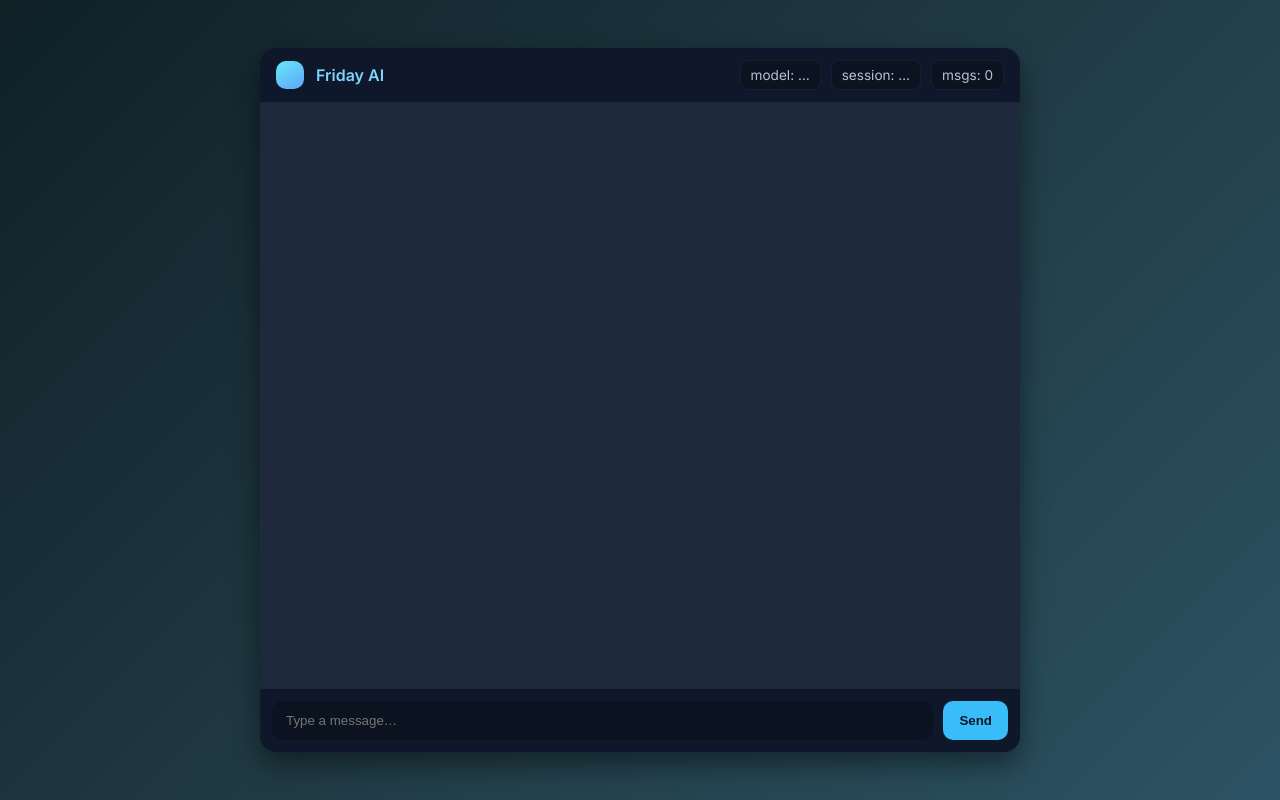
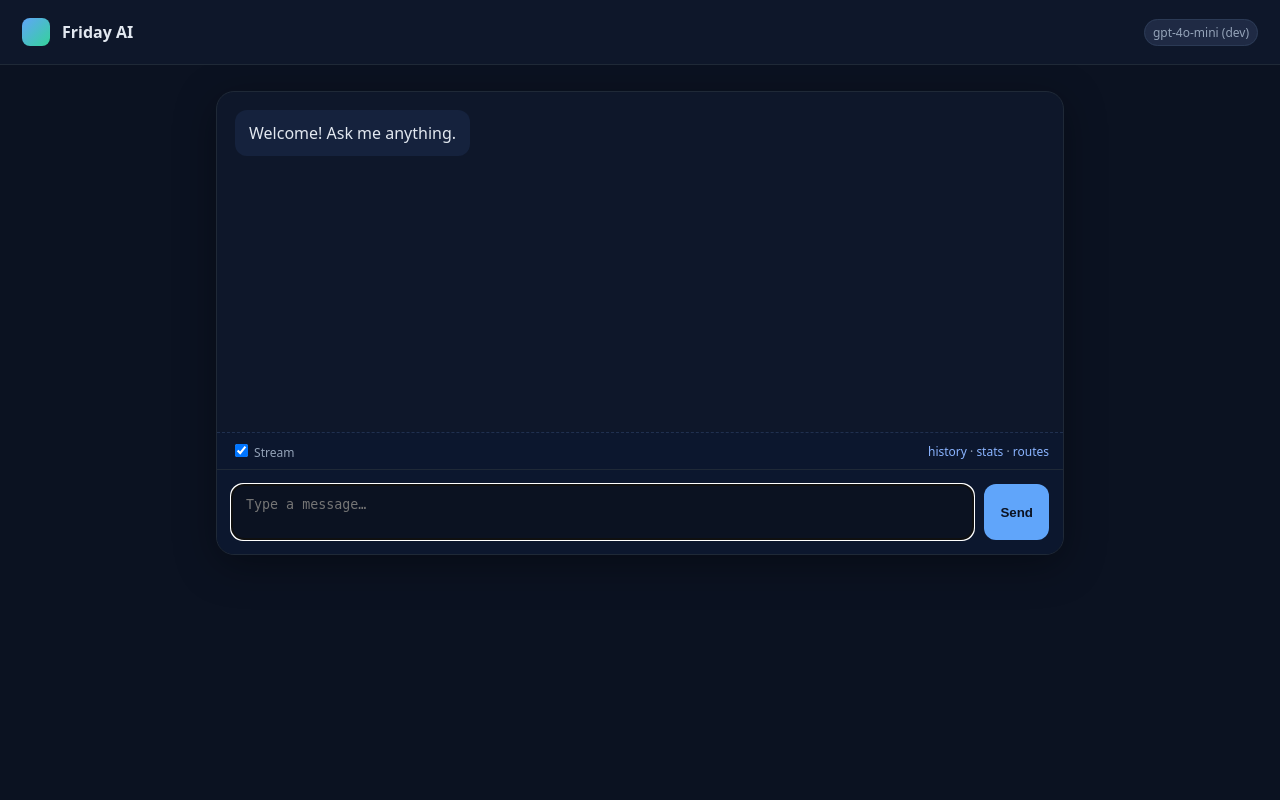
Before and after one commit to goatman88/friday_full_bundle, a Flask app: page /chat in a window 1280 px wide. Run offline with Flask 3, Linux system fonts and the light colour scheme; data that the repository does not hold is empty.

Commit message:
Update chat.html

```diff
--- a/templates/chat.html
+++ b/templates/chat.html
@@ -1,132 +1,158 @@
-<!DOCTYPE html>
+<!doctype html>
 <html lang="en">
 <head>
-  <meta charset="UTF-8" />
-  <meta name="viewport" content="width=device-width, initial-scale=1.0"/>
+  <meta charset="utf-8"/>
+  <meta name="viewport" content="width=device-width, initial-scale=1"/>
   <title>{{ title or "Friday AI" }}</title>
-  <link href="https://fonts.googleapis.com/css2?family=Inter:wght@400;600&display=swap" rel="stylesheet">
   <style>
-    :root {
-      --bg1:#0f2027; --bg2:#203a43; --bg3:#2c5364;
-      --panel:#1e293b; --panel-dark:#0f172a;
-      --text:#f1f5f9; --bot:#334155; --user:#38bdf8; --userText:#0f172a;
-      --muted:#94a3b8;
-    }
+    :root { --bg:#0b1221; --panel:#0e172a; --ink:#e2e8f0; --muted:#94a3b8; --brand:#60a5fa; --chip:#1f2a44; }
     *{box-sizing:border-box}
-    body{
-      margin:0; font-family:Inter,system-ui,-apple-system,Segoe UI,Roboto,Helvetica,Arial,sans-serif;
-      background: linear-gradient(135deg, var(--bg1), var(--bg2), var(--bg3));
-      color:var(--text); min-height:100vh; display:flex; align-items:center; justify-content:center;
-    }
-    .chat-wrap{
-      width:min(760px,94vw); height:min(88vh,900px); background:var(--panel);
-      border-radius:16px; display:flex; flex-direction:column; overflow:hidden;
-      box-shadow:0 12px 28px rgba(0,0,0,.45)
-    }
-    .hdr{
-      background: var(--panel-dark); padding: 12px 16px; display:flex; gap:12px; align-items:center;
-      border-bottom:1px solid rgba(255,255,255,.06)
-    }
-    .logo{ width:28px; height:28px; border-radius:10px; background: linear-gradient(145deg,#67e8f9,#60a5fa) }
-    .title{ font-weight:600; color:#7dd3fc }
-    .badge{
-      margin-left:auto; font-size:.85rem; color:#cbd5e1; opacity:.9; display:flex; gap:10px; align-items:center
-    }
-    .badge span{ background:#0b1220; padding:6px 10px; border-radius:8px; border:1px solid rgba(255,255,255,.06) }
-    .messages{ flex:1; overflow:auto; padding:18px; scroll-behavior:smooth }
-    .bubble{
-      max-width:78%; padding:10px 12px; border-radius:12px; line-height:1.48; margin:0 0 10px;
-      white-space:pre-wrap; word-wrap:break-word; position:relative
-    }
-    .bubble.bot{ background:var(--bot); color:var(--text); margin-right:auto; border-bottom-left-radius:6px }
-    .bubble.user{ background:var(--user); color:var(--userText); margin-left:auto; border-bottom-right-radius:6px }
-    .msg{ display:block; padding-right:42px }
-    .copyBtn{
-      position:absolute; top:6px; right:6px; border:none; border-radius:8px; padding:6px 8px; font-size:12px;
-      background:rgba(255,255,255,.12); color:#e2e8f0; cursor:pointer
-    }
-    .composer{ display:flex; gap:10px; padding:12px; background:var(--panel-dark); border-top:1px solid rgba(255,255,255,.06) }
-    input[type="text"]{
-      flex:1; padding:12px 14px; border:none; border-radius:10px; background:#0b1220; color:var(--text)
-    }
-    button.send{
-      border:none; padding:12px 16px; border-radius:10px; font-weight:600; background:var(--user); color:var(--userText);
-      cursor:pointer
-    }
-    /* typing */
-    .typing{ display:inline-flex; gap:6px; align-items:center }
-    .dot{ width:8px; height:8px; border-radius:50%; background:#cbd5e1; opacity:.7; animation:bounce 1.2s infinite ease-in-out }
-    .dot:nth-child(2){ animation-delay:.15s } .dot:nth-child(3){ animation-delay:.30s }
-    @keyframes bounce{ 0%,80%,100%{transform:translateY(0);opacity:.45} 40%{transform:translateY(-5px);opacity:1} }
-    /* toast */
-    .toast{ position:fixed; left:50%; bottom:24px; transform:translateX(-50%); background:#0b1220; color:#e2e8f0;
-      border:1px solid rgba(255,255,255,.12); padding:10px 14px; border-radius:10px; opacity:0; pointer-events:none;
-      transition:.25s opacity,.25s transform }
-    .toast.show{ opacity:1; transform:translateX(-50%) translateY(-4px) }
-    @media (max-width:560px){ .bubble{ max-width:90% } }
+    body{margin:0;background:var(--bg);color:var(--ink);font-family:system-ui,Segoe UI,Roboto,Arial,sans-serif}
+    header{display:flex;gap:12px;align-items:center;padding:18px 22px;background:var(--panel);border-bottom:1px solid #1f2937;position:sticky;top:0}
+    header .dot{width:28px;height:28px;border-radius:8px;background:linear-gradient(135deg,#60a5fa,#34d399)}
+    header h1{font-size:16px;margin:0}
+    header .meta{margin-left:auto;color:var(--muted);font-size:12px}
+    main{max-width:880px;margin:26px auto;padding:0 16px}
+    .card{background:var(--panel);border:1px solid #1f2937;border-radius:18px;box-shadow:0 10px 40px rgba(0,0,0,.35);overflow:hidden}
+    .thread{padding:18px;display:flex;flex-direction:column;gap:12px;min-height:340px}
+    .msg{padding:12px 14px;border-radius:12px;max-width:80%}
+    .msg.user{align-self:flex-end;background:#233a78}
+    .msg.bot{align-self:flex-start;background:#15223d}
+    .typing{color:var(--muted);font-style:italic}
+    form{display:flex;gap:10px;padding:14px;background:#0c172e;border-top:1px solid #1f2937}
+    textarea{flex:1;resize:none;min-height:44px;max-height:140px;padding:12px 14px;border-radius:12px;border:1px solid #2b3a55;background:#0b1221;color:var(--ink)}
+    button{padding:12px 16px;border:0;border-radius:12px;background:var(--brand);color:#0b1221;font-weight:700;cursor:pointer}
+    .toolbar{display:flex;gap:10px;align-items:center;color:var(--muted);font-size:12px;padding:8px 14px;border-top:1px dashed #20304f;background:#0c172e}
+    .chip{background:var(--chip);padding:4px 8px;border-radius:999px;border:1px solid #2b3a55}
+    .right{margin-left:auto}
+    a{color:#8ab4ff;text-decoration:none}
   </style>
 </head>
+
 <body>
-  <div class="chat-wrap">
-    <div class="hdr">
-      <div class="logo" aria-hidden="true"></div>
-      <div class="title">Friday AI</div>
-      <div class="badge">
-        <span id="model">model: …</span>
-        <span id="sess">session: …</span>
-        <span id="msgs">msgs: 0</span>
+  <header>
+    <div class="dot"></div>
+    <h1>Friday AI</h1>
+    <div class="meta"><span id="modelChip" class="chip">model…</span></div>
+  </header>
+
+  <main>
+    <div class="card">
+      <div class="thread" id="thread"></div>
+      <div class="toolbar">
+        <label><input id="streamToggle" type="checkbox" checked> Stream</label>
+        <span class="right"><a href="/api/history" target="_blank">history</a> · <a href="/debug/stats" target="_blank">stats</a> · <a href="/routes" target="_blank">routes</a></span>
       </div>
+      <form id="form">
+        <textarea id="input" placeholder="Type a message…" autofocus></textarea>
+        <button id="sendBtn" type="submit">Send</button>
+      </form>
     </div>
+  </main>
 
-    <div id="messages" class="messages" aria-live="polite"></div>
+  <script>
+    const $ = sel => document.querySelector(sel);
+    const thread = $('#thread');
+    const input = $('#input');
+    const form = $('#form');
+    const streamToggle = $('#streamToggle');
+    const modelChip = $('#modelChip');
 
-    <form class="composer" onsubmit="handleSubmit(event)">
-      <input id="userInput" type="text" placeholder="Type a message…" autocomplete="off" />
-      <button id="sendBtn" class="send" type="submit">Send</button>
-    </form>
-  </div>
+    const el = (cls, text) => {
+      const d = document.createElement('div');
+      d.className = cls;
+      d.textContent = text;
+      return d;
+    };
 
-  <div id="toast" class="toast">Copied!</div>
+    async function hydrate() {
+      // model label
+      try {
+        const m = await fetch('/api/model').then(r=>r.json());
+        modelChip.textContent = m.model + (m.has_key ? '' : ' (dev)');
+      } catch { modelChip.textContent = 'model?'; }
 
-<script>
-  const list = document.getElementById('messages');
-  const form = document.getElementById('chat-form');
-  const input = document.getElementById('chat-input');
-  const clearBtn = document.getElementById('clear');
+      // history
+      try {
+        const hist = await fetch('/api/history').then(r=>r.json());
+        hist.forEach(m => {
+          thread.appendChild(el(`msg ${m.role==='user'?'user':'bot'}`, m.content));
+        });
+        thread.scrollTop = thread.scrollHeight;
+      } catch {}
+      if (thread.children.length === 0) {
+        thread.appendChild(el('msg bot', 'Welcome! Ask me anything.'));
+      }
+    }
 
-  function li(text, who) {
-    const el = document.createElement('div');
-    el.className = `bubble ${who}`;
-    el.textContent = text;
-    list.appendChild(el);
-    list.scrollTop = list.scrollHeight;
-  }
+    function pushUser(text){
+      const m = el('msg user', text);
+      thread.appendChild(m);
+      thread.scrollTop = thread.scrollHeight;
+    }
+    function pushBot(text){
+      const m = el('msg bot', text);
+      thread.appendChild(m);
+      thread.scrollTop = thread.scrollHeight;
+      return m;
+    }
 
-  async function bootstrap() {
-    const hist = await loadHistory();
-    if (Array.isArray(hist)) {
-      hist.forEach(m => li(m.content, m.role));
+    async function sendMessage(text){
+      pushUser(text);
+      input.value = '';
+      const typing = pushBot('…'); typing.classList.add('typing');
+
+      if (streamToggle.checked){
+        const res = await fetch('/api/chat_stream', {
+          method:'POST',
+          headers:{'Content-Type':'application/json'},
+          body: JSON.stringify({message:text})
+        });
+        typing.textContent = ''; typing.classList.remove('typing');
+        const reader = res.body.getReader();
+        const dec = new TextDecoder();
+        let acc = '';
+        while(true){
+          const {done, value} = await reader.read();
+          if (done) break;
+          const chunk = dec.decode(value, {stream:true});
+          chunk.split('\n\n').forEach(line=>{
+            if (!line.startsWith('data:')) return;
+            const data = JSON.parse(line.slice(5));
+            if (data.type === 'delta'){
+              typing.textContent += data.text;
+            }
+          });
+        }
+        typing.classList.remove('typing');
+      } else {
+        const j = await fetch('/api/chat', {
+          method:'POST',
+          headers:{'Content-Type':'application/json'},
+          body: JSON.stringify({message:text})
+        }).then(r=>r.json());
+        typing.textContent = j.reply || (j.error ? `[${j.error}]` : '…');
+        typing.classList.remove('typing');
+      }
+      thread.scrollTop = thread.scrollHeight;
     }
-  }
 
-  form.addEventListener('submit', async (e) => {
-    e.preventDefault();
-    const msg = input.value.trim();
-    if (!msg) return;
-    input.value = "";
-    li(msg, 'user');
-    const res = await sendChat(msg);
-    li(res.reply ?? (res.error || '…error'), 'assistant');
-  });
+    form.addEventListener('submit', e=>{
+      e.preventDefault();
+      const text = input.value.trim();
+      if(!text) return;
+      sendMessage(text);
+    });
 
-  clearBtn?.addEventListener('click', async () => {
-    await clearHistory();
-    list.innerHTML = '';
-  });
+    // Enter to send / Shift+Enter newline
+    input.addEventListener('keydown', e=>{
+      if(e.key==='Enter' && !e.shiftKey){
+        e.preventDefault();
+        form.dispatchEvent(new Event('submit'));
+      }
+    });
 
-  bootstrap();
-</script>
-
-
+    hydrate();
+  </script>
 </body>
 </html>
```
